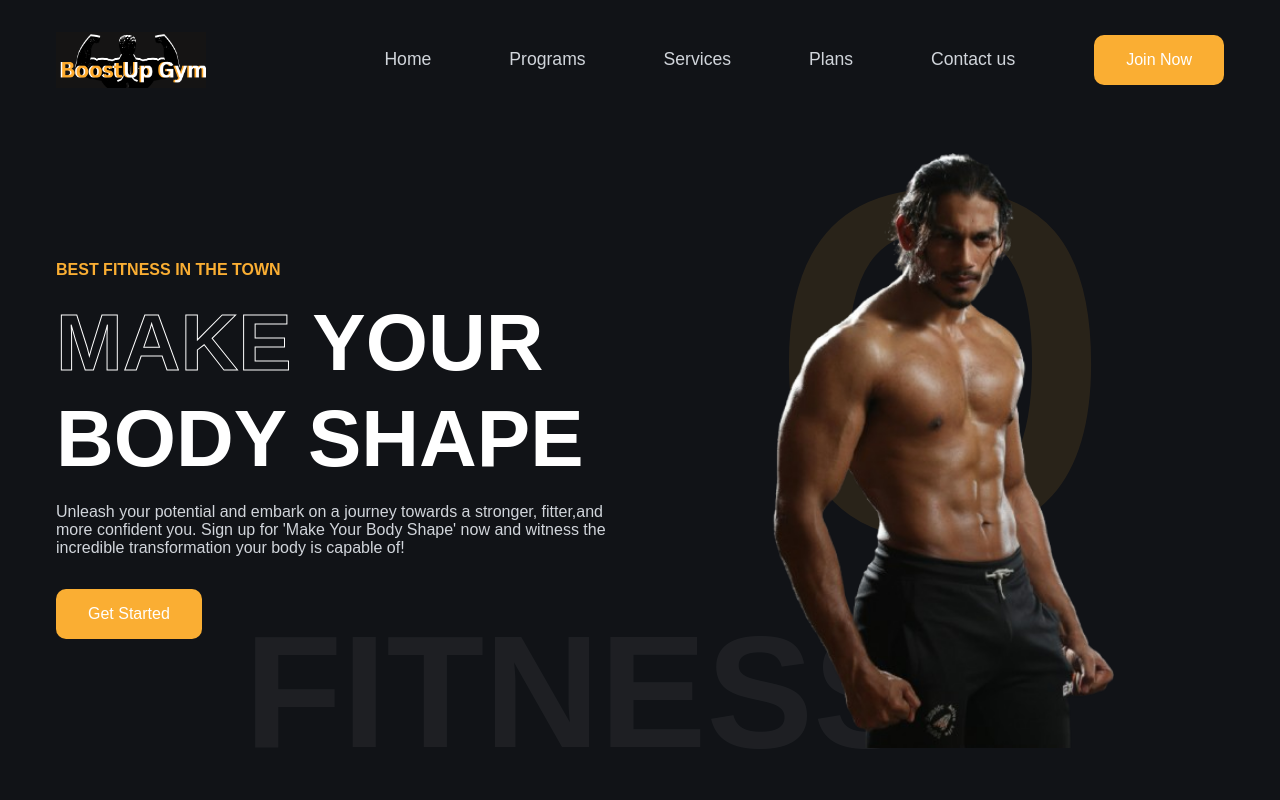
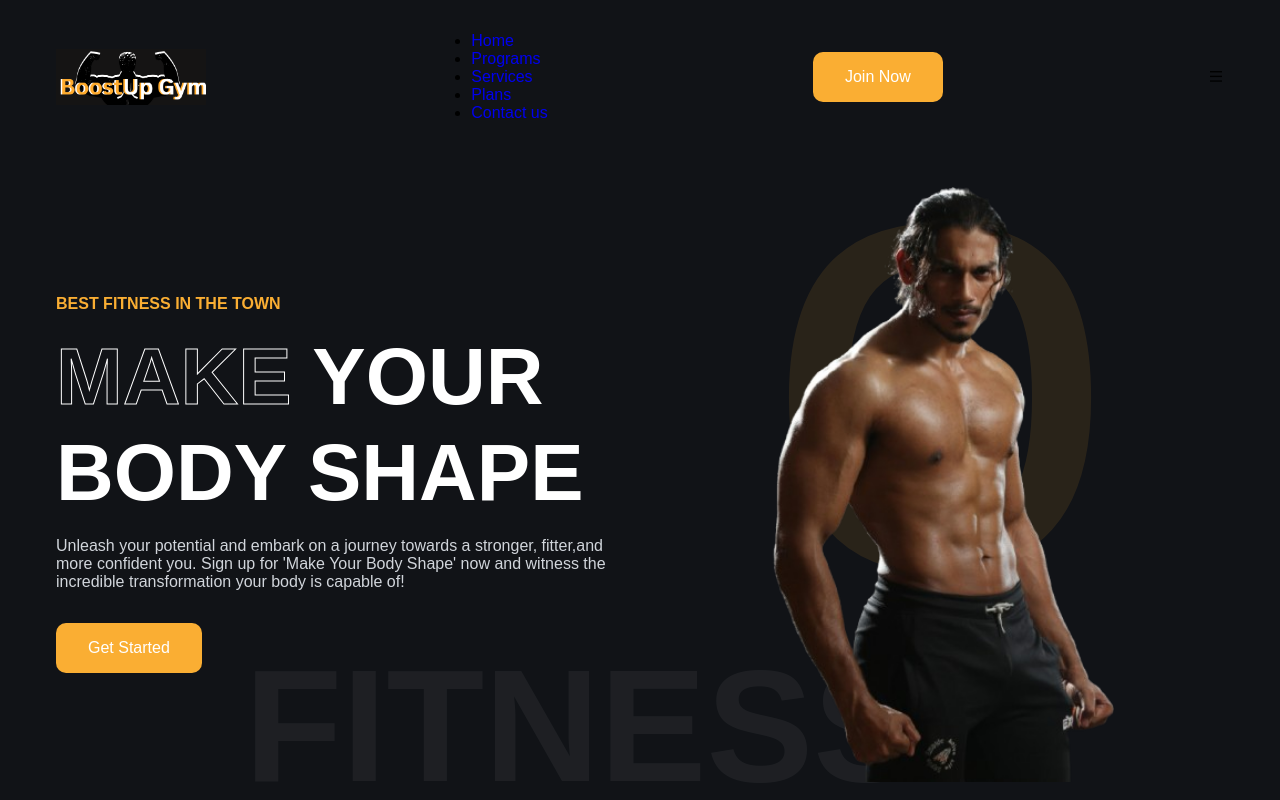
Before and after one commit to deepu135/BoostUp-Gym.github.io, a plain HTML site: page index.html in a window 1280 px wide. Shown: the top 800 px of the page. Drawn offline with nearby package versions, Linux system fonts and the light colour scheme; a web font is replaced by a local one.

Commit message:
Update index.html

```diff
--- a/index.html
+++ b/index.html
@@ -8,25 +8,28 @@
     rel="stylesheet"
 />
   <link rel="stylesheet" href="styleupp.css">
-   <link rel="stylesheet" href="javascriptup.js">
   <title>BoostUp Gym</title>
 
 </head>
 <body>
   <nav>
    <div class="nav__logo">
-  <a href="#"><img src="image/btuplogo.png" alt="logo"></a></div>
+  <a href="#"><img src="image/btuplogo.png" alt="logo"></a>
+</div>
 <!--navigation-->
-<div class="navbar">
-<ul class="nav-links">
-  <li><a href="#home">Home</a></li>
+
+<ul >
+  <li><a href="#home" class="active">Home</a></li>
    <li><a href="#EXPLORE OUR PROGRAM">Programs</a></li>
    <li><a href="#service">Services</a></li>
     <li><a href="#plan">Plans</a></li>
-     <li><a href="contact">Contact us</a></li>
+     <li><a href="#contactus">Contact us</a></li>
+
 </ul>
-    <button class="btn" id="cont">Join Now</button>
-  </div>
+<button class="btn" id="#contactus">Join Now</button>
+    <div class="icon"><i class="ri-menu-line"></i>
+    </div>
+
 </nav>
 <header class="section__container header__container" id="home">
   <div class="header__content">
@@ -252,7 +255,7 @@ Embrace the essence of strength as we delve into its various
 </div>
 </section>
 
-<section id="contact" class="contact-section"  >
+<section id="contactus" class="contact-section"  >
   <div class="contact-container">
     <h2>Contact Us</h2>
     <p>We’d love to hear from you! Fill out the form below and we’ll get back to you as soon as possible.</p>
@@ -321,5 +324,6 @@ Embrace the essence of strength as we delve into its various
 
 Created by <span><a href="https://www.aumtech.solutions">AumTech Solution</a></span>
 </div>
+<script src="javascriptup.js"></script>
   </body>
   </html>
```
